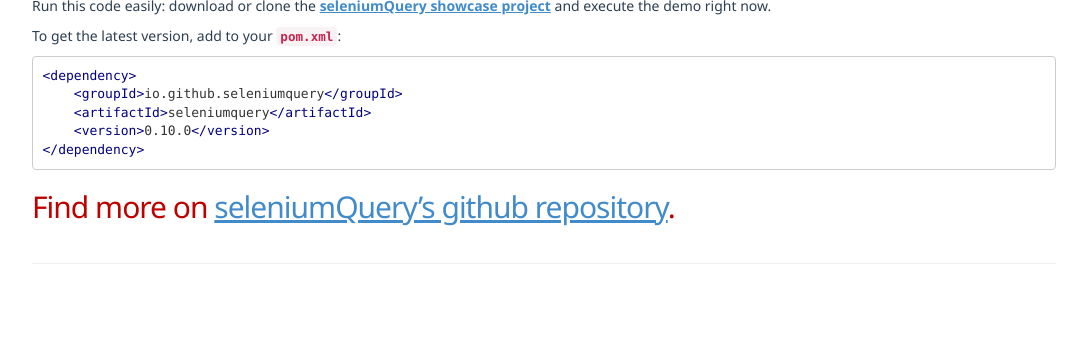
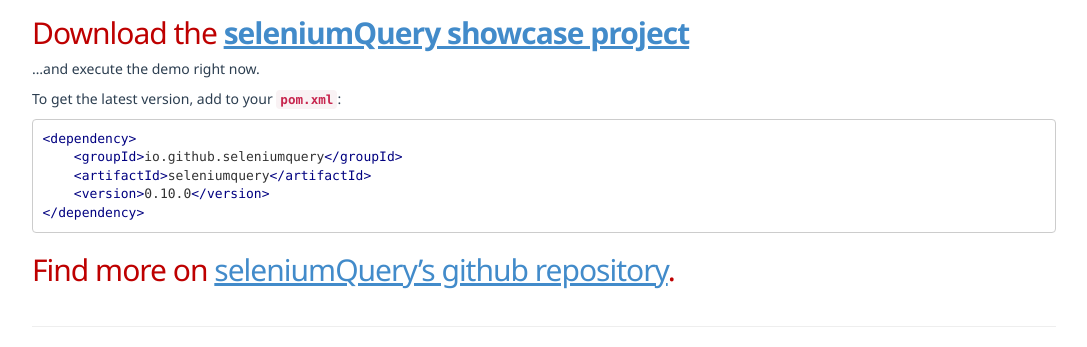
Before and after one commit to seleniumQuery/seleniumquery.github.io, a Jekyll site: the page built from index.html, in a window 1280 px wide, cut to the strip 788-1135 px from the top of the page. Shown: the whole strip, without its empty margins (96-1183 px from the left). Built offline with Jekyll 4.4.1, drawn with Linux system fonts in a browser that asks for light colours; the list of posts is cut into pages by our own code; before the commit the page ends 1072 px from its top, so only the background shows below that.

Commit message:
Update 2014-05-21-seleniumQuery.md

```diff
--- a/_posts/2014-05-21-seleniumQuery.md
+++ b/_posts/2014-05-21-seleniumQuery.md
@@ -36,7 +36,9 @@
 {% gist 78cc1ce6be5214d91403 %}
 
 
-Run this code easily: download or clone the **[seleniumQuery showcase project](https://github.com/acdcjunior/seleniumQuery-showcase)** and execute the demo right now.
+## Download the **[seleniumQuery showcase project](https://github.com/acdcjunior/seleniumQuery-showcase)**
+
+...and execute the demo right now.
 
 To get the latest version, add to your **`pom.xml`**:
 
```
